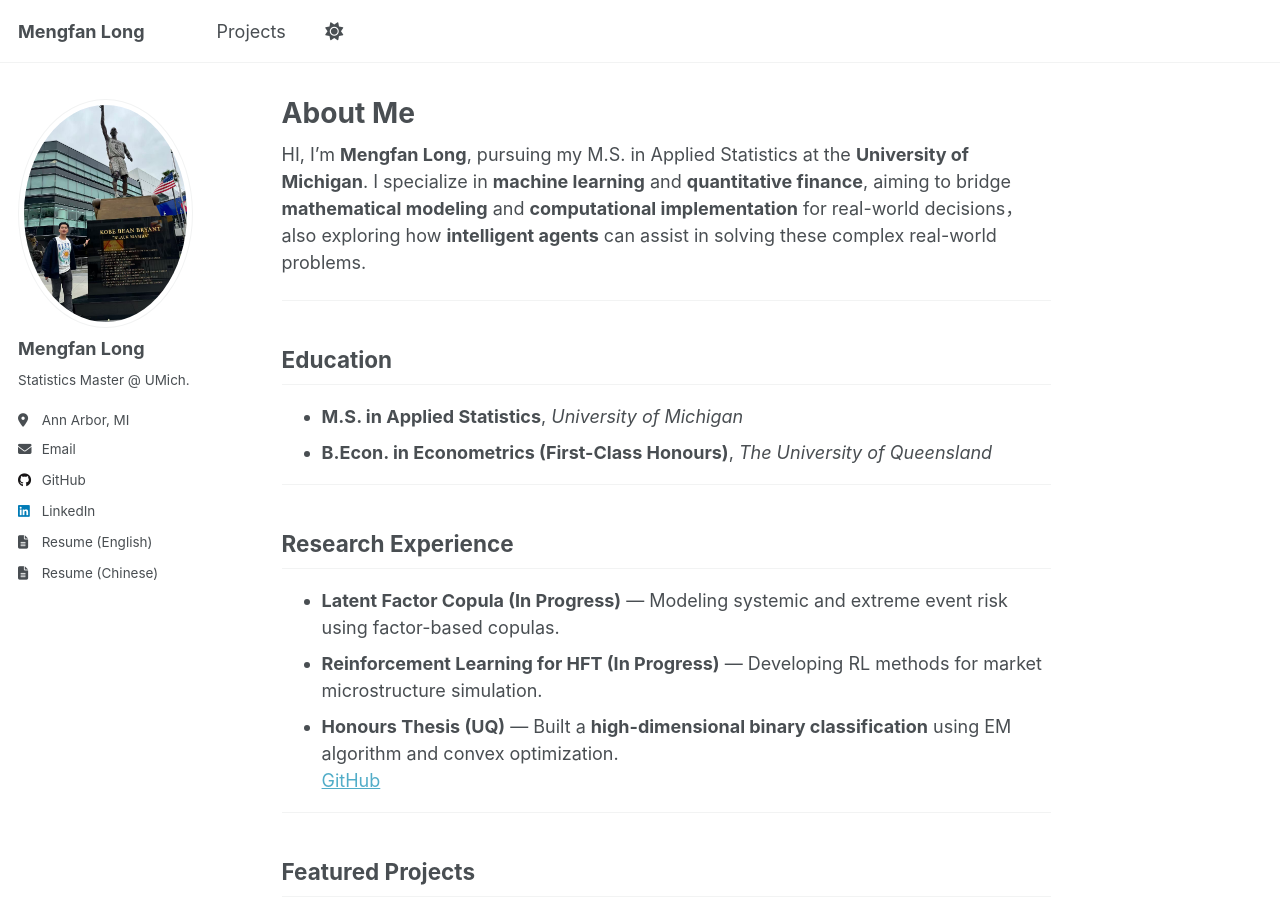
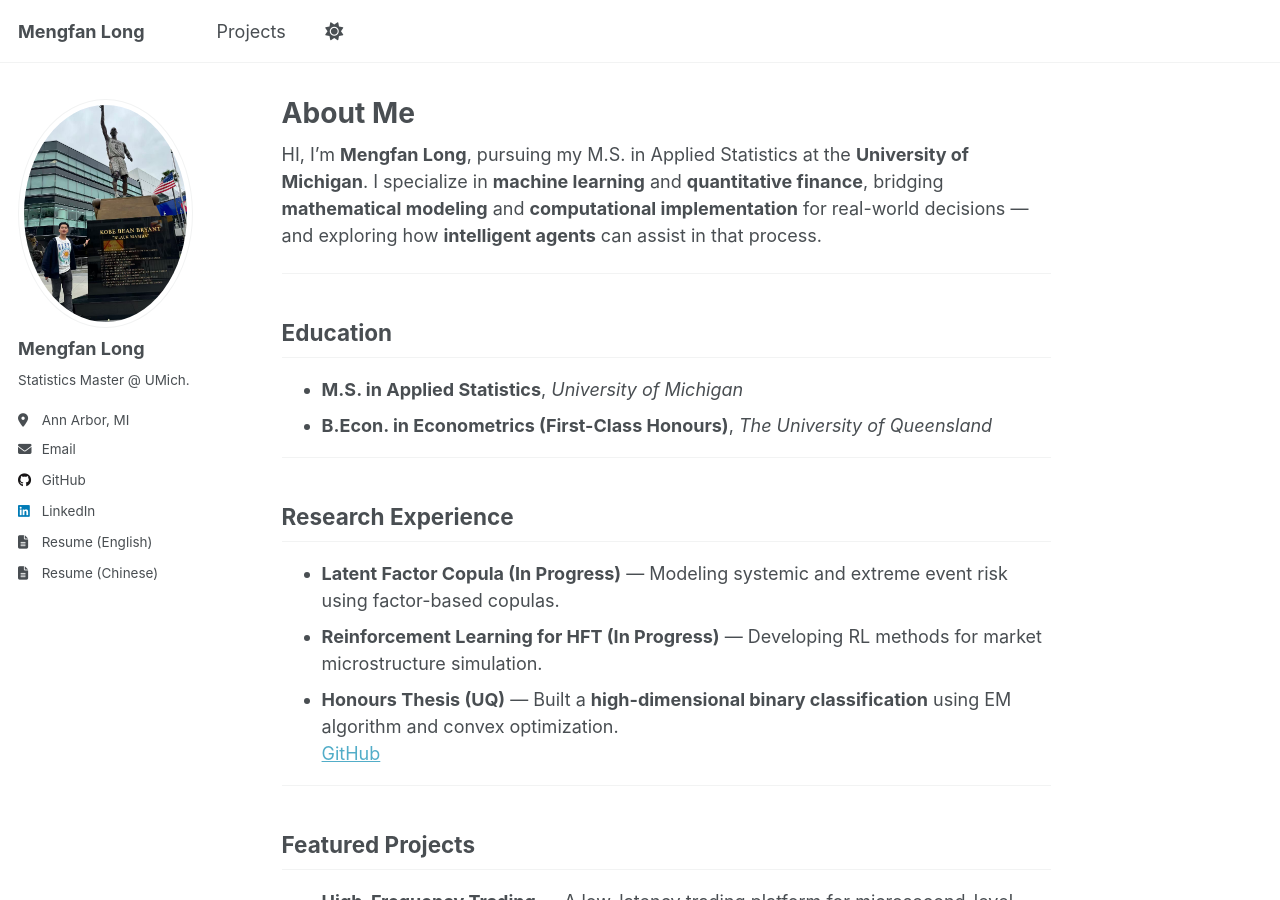
Before and after one commit to kevinlmf/kevinlmf.github.io, a Jekyll site: the page built from index.md, in a window 1280 px wide and 900 px high. Built offline with Jekyll 4.4.1, drawn with Linux system fonts in a browser that asks for light colours; a script that is not in the unit is left out.

Commit message:
Update index.md

```diff
--- a/index.md
+++ b/index.md
@@ -5,7 +5,9 @@ title: "About Me"
 author: Mengfan Long
 author_profile: true
 ---
-HI, I’m **Mengfan Long**, pursuing my M.S. in Applied Statistics at the **University of Michigan**.  I specialize in **machine learning** and **quantitative finance**, aiming to bridge **mathematical modeling** and **computational implementation** for real-world decisions，also exploring how **intelligent agents** can assist in solving these complex real-world problems.
+HI, I’m **Mengfan Long**, pursuing my M.S. in Applied Statistics at the **University of Michigan**.  I specialize in **machine learning** and **quantitative finance**, bridging **mathematical modeling** and **computational implementation** for real-world decisions — and exploring how **intelligent agents** can assist in that process.
+
+
 
 
 
```
